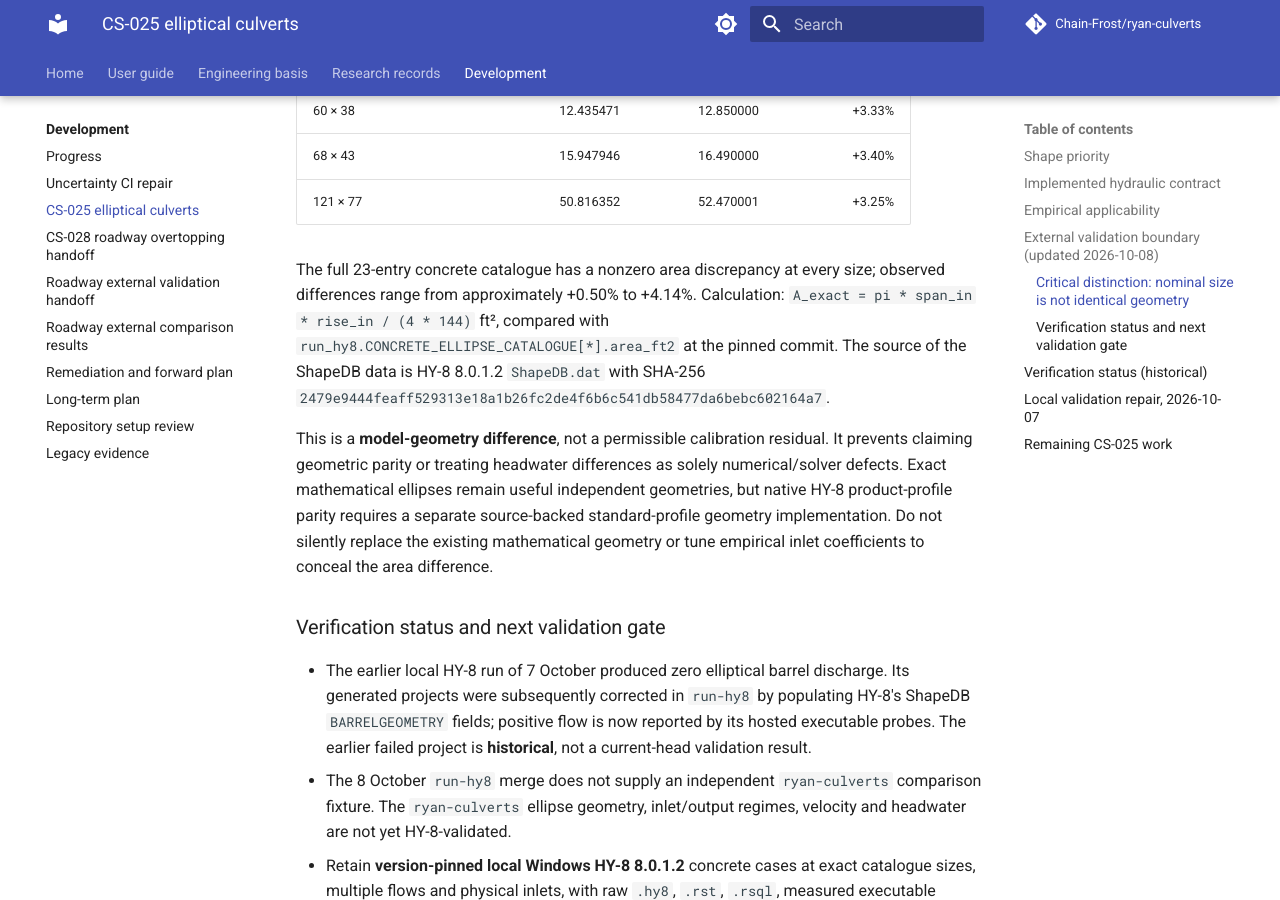
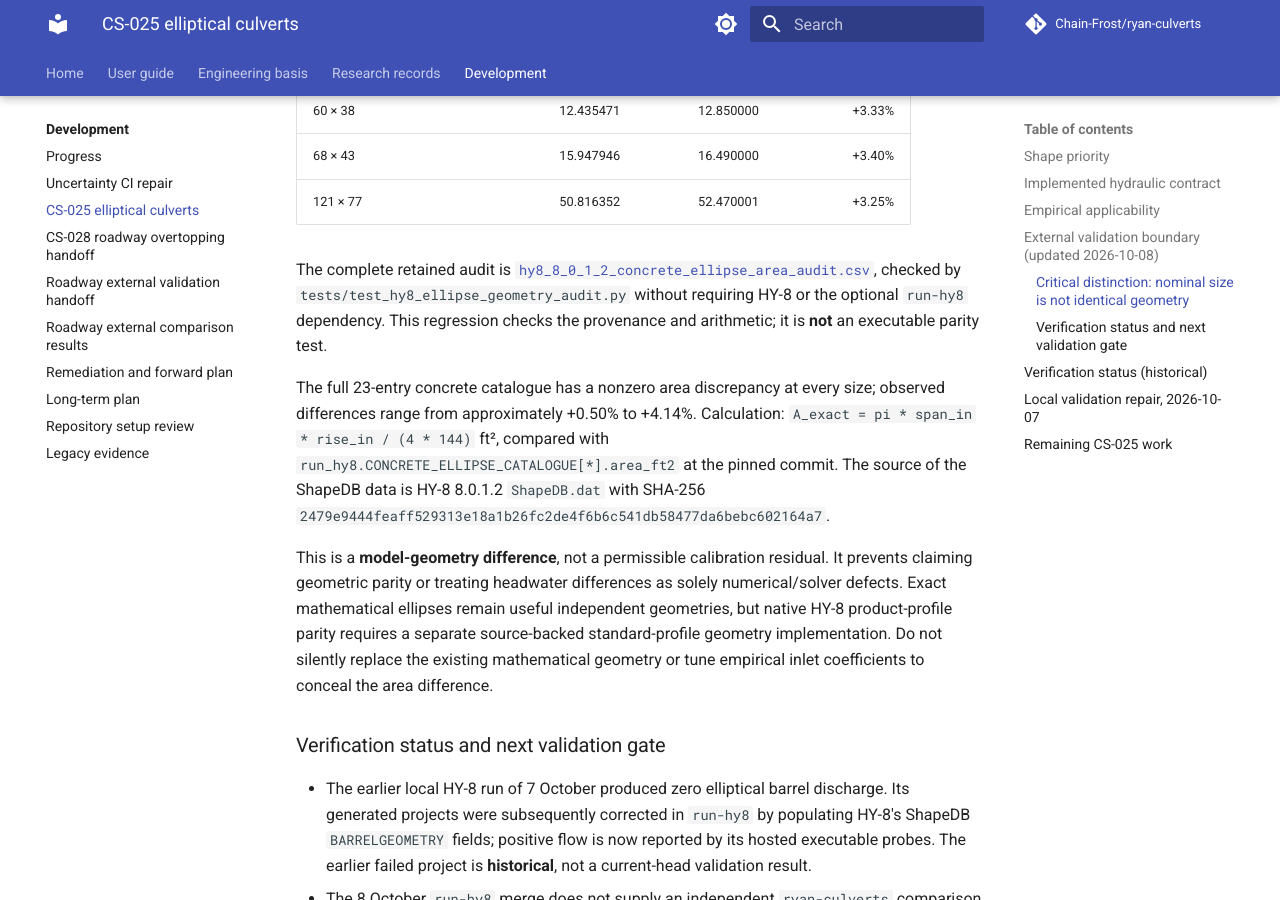
Before and after one commit to Chain-Frost/ryan-culverts, an MkDocs documentation site: the page built from docs/work/2026-10-07-cs-025-elliptical-culverts.md, in a window 1280 px wide and 900 px high, scrolled down 2191 px. Built offline with MkDocs 1.6.1 and Material for MkDocs 9.7.7, drawn with Linux system fonts in a browser that asks for light colours; comment, search, counter and statistics services are not loaded.

Commit message:
Link complete ellipse geometry audit and regression evidence

```diff
--- a/docs/work/2026-10-07-cs-025-elliptical-culverts.md
+++ b/docs/work/2026-10-07-cs-025-elliptical-culverts.md
@@ -88,6 +88,12 @@ span/rise agree, full-section areas do not necessarily agree:
 | 60 × 38 | 12.435471 | 12.850000 | +3.33% |
 | 68 × 43 | 15.947946 | 16.490000 | +3.40% |
 | 121 × 77 | 50.816352 | 52.470001 | +3.25% |
+
+The complete retained audit is
+[`hy8_8_0_1_2_concrete_ellipse_area_audit.csv`](../validation_data/hy8_8_0_1_2_concrete_ellipse_area_audit.csv),
+checked by `tests/test_hy8_ellipse_geometry_audit.py` without requiring
+HY-8 or the optional `run-hy8` dependency. This regression checks the
+provenance and arithmetic; it is **not** an executable parity test.
 
 The full 23-entry concrete catalogue has a nonzero area discrepancy at
 every size; observed differences range from approximately +0.50% to +4.14%.
```
